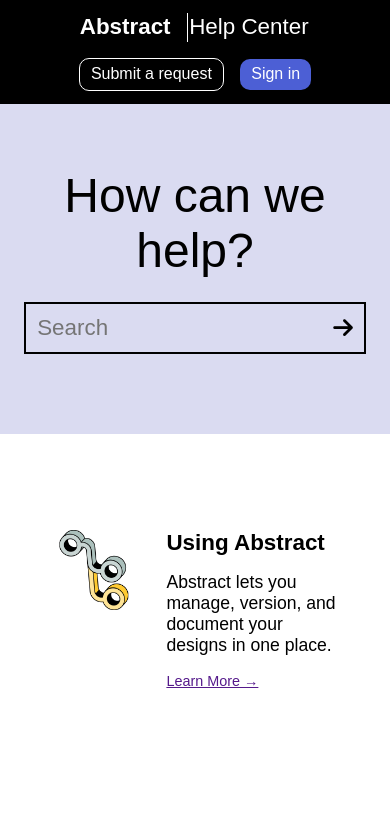
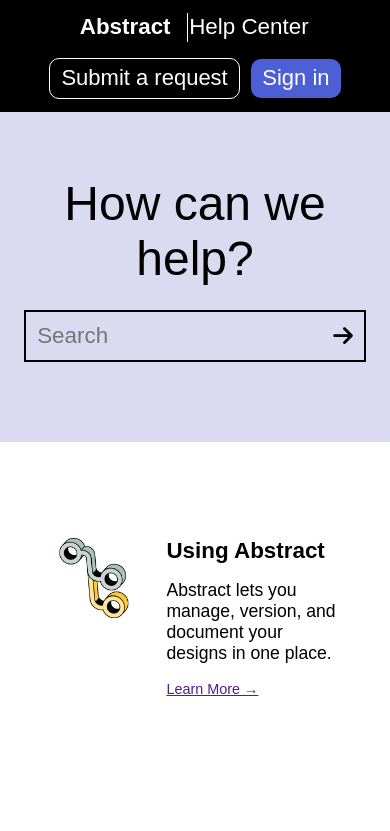
Before and after one commit to farhan-awan67/Abstract-Website, a plain HTML site: page index.html in a window 390 px wide. Shown: the top 831 px of the page. Drawn offline with Linux system fonts and the light colour scheme.

Commit message:
Update style.css

```diff
--- a/style.css
+++ b/style.css
@@ -241,6 +241,31 @@ footer {
   margin-top: 0.3rem;
 }
 
+@media screen and (max-width: 885px) {
+  header {
+    padding: 1rem 1rem;
+  }
+  nav {
+    gap: 0.5rem;
+  }
+  .logo h2 {
+    font-size: 1.5rem;
+  }
+  .logo span {
+    font-size: 1.5rem;
+  }
+  .sign-up {
+    gap: 0.7rem;
+  }
+  .sign-up .request {
+    font-size: 22px;
+  }
+
+  .sign-up .sign {
+    font-size: 22px;
+  }
+}
+
 @media screen and (max-width: 768px) {
   .main-container .input input {
     padding: 0.5em;
```
